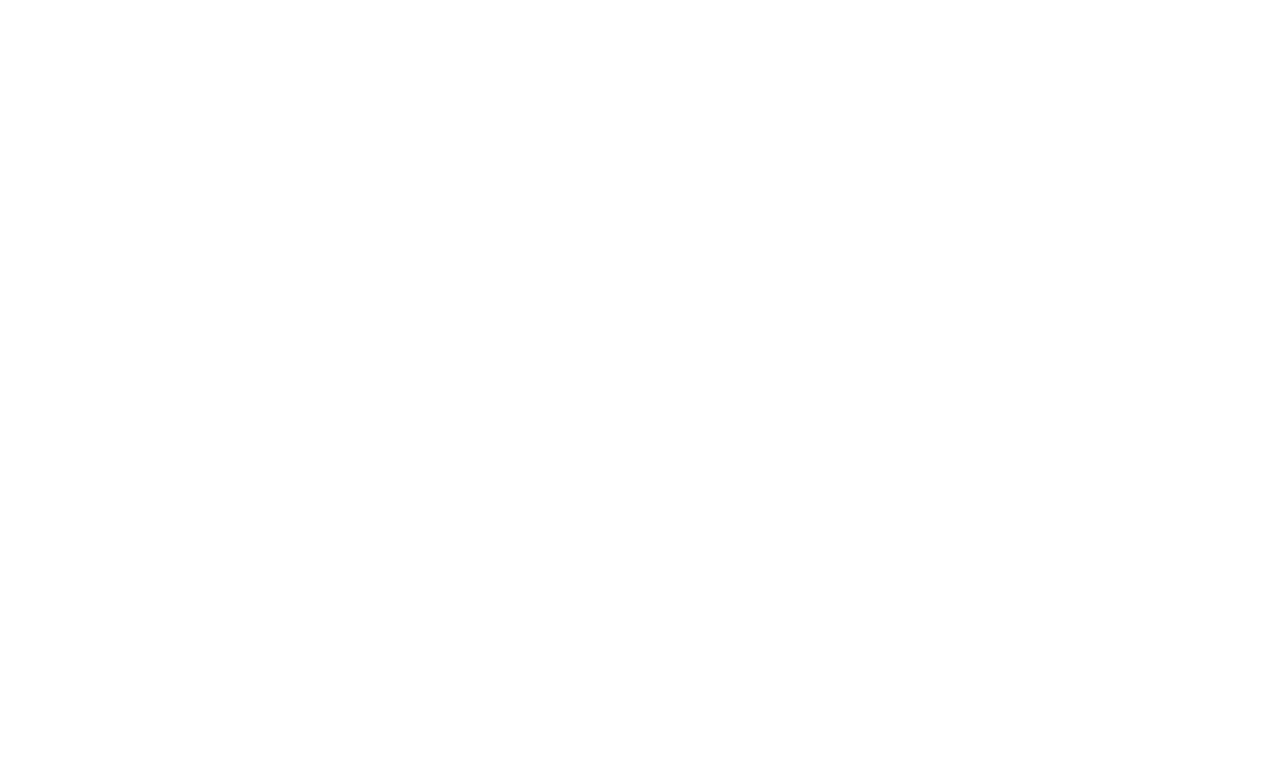
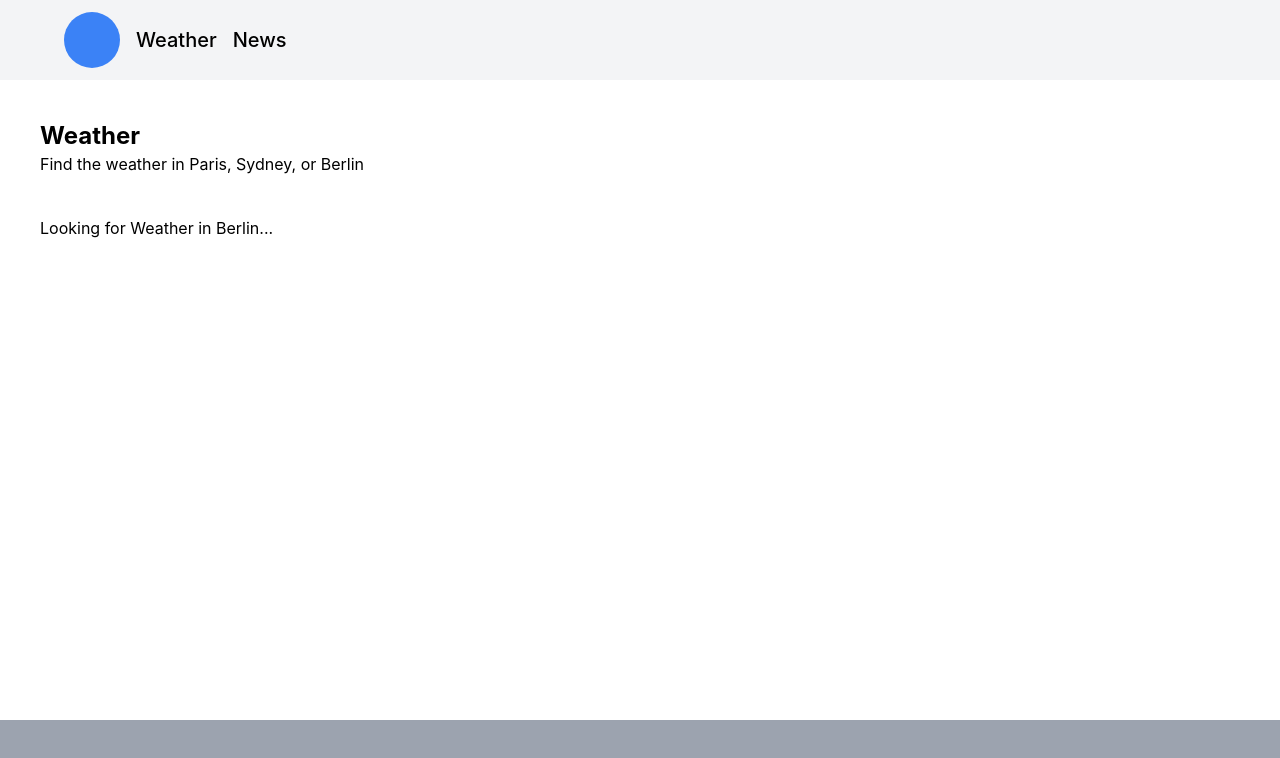
Before and after one commit to gracenahabedian/test-react-app, a React (Create React App) app in the folder my-project/: page /weather/Berlin in a window 1280 px wide. Before the commit this address had no page. Shown: the top 758 px of the page. Built offline with nearby package versions, Linux system fonts and the light colour scheme; no server answers.

Commit message:
basics of getting weather

```diff
--- a/my-project/src/App.js
+++ b/my-project/src/App.js
@@ -13,6 +13,7 @@
         <Route path='/' element={<Layout />}>
           <Route index element={<Home />} />
           <Route path='/weather' element={<Weather />} />
+          <Route path='/weather/:location' element={<Weather />} />
           <Route path='/news' element={<News />} />
         </Route>
       </Routes>
--- a/my-project/src/pages/Home.jsx
+++ b/my-project/src/pages/Home.jsx
@@ -1,26 +1,6 @@
 import React, { useEffect, useState } from 'react';
 
 function Home() {
-  const [data, setData] = useState([]);
-
-  const fetchData = async () => {
-    try {
-      const response = await fetch(
-        `http://api.weatherapi.com/v1/current.json?key=${process.env.REACT_APP_API_KEY}&q=Sydney`
-      );
-      const json = await response.json();
-      setData(json);
-    } catch (error) {
-      // setError(error);
-    } finally {
-      // setLoading(false);
-    }
-  };
-
-  useEffect(() => {
-    fetchData();
-  }, []);
-
   return (
     <div className='h-full'>
       <h1 className='text-2xl font-bold p-10'>Home</h1>
--- a/my-project/src/pages/Weather.jsx
+++ b/my-project/src/pages/Weather.jsx
@@ -1,9 +1,39 @@
 import React, { useEffect, useState } from 'react';
+import { Link, useParams } from 'react-router-dom';
 
 function Weather() {
+  const [data, setData] = useState({});
+  const { location } = useParams(); // Extracts the 'userId' parameter from the URL
+  const [currentTemp, setCurrentTemp] = useState(null);
+  const fetchData = async () => {
+    try {
+      const response = await fetch(
+        `http://api.weatherapi.com/v1/current.json?key=${process.env.REACT_APP_API_KEY}&q=${location}`
+      );
+      const json = await response.json();
+      setData(json);
+      setCurrentTemp(json.current.temp_c);
+    } catch (error) {
+      // setError(error);
+    } finally {
+      // setLoading(false);
+    }
+  };
+
+  useEffect(() => {
+    fetchData();
+  }, [location]);
+
   return (
-    <div className='h-full'>
-      <h1 className='text-2xl font-bold p-10'>Weather</h1>
+    <div className='h-full p-10'>
+      <h1 className='text-2xl font-bold'>Weather</h1>
+      <p>
+        Find the weather in <Link to={'/weather/Paris'}>Paris</Link>,{' '}
+        <Link to={'/weather/Sydney'}>Sydney</Link>, or{' '}
+        <Link to={'/weather/Berlin'}>Berlin</Link>
+      </p>
+      <p className='mt-10'>Looking for Weather in {location}...</p>
+      {currentTemp}
     </div>
   );
 }
```
